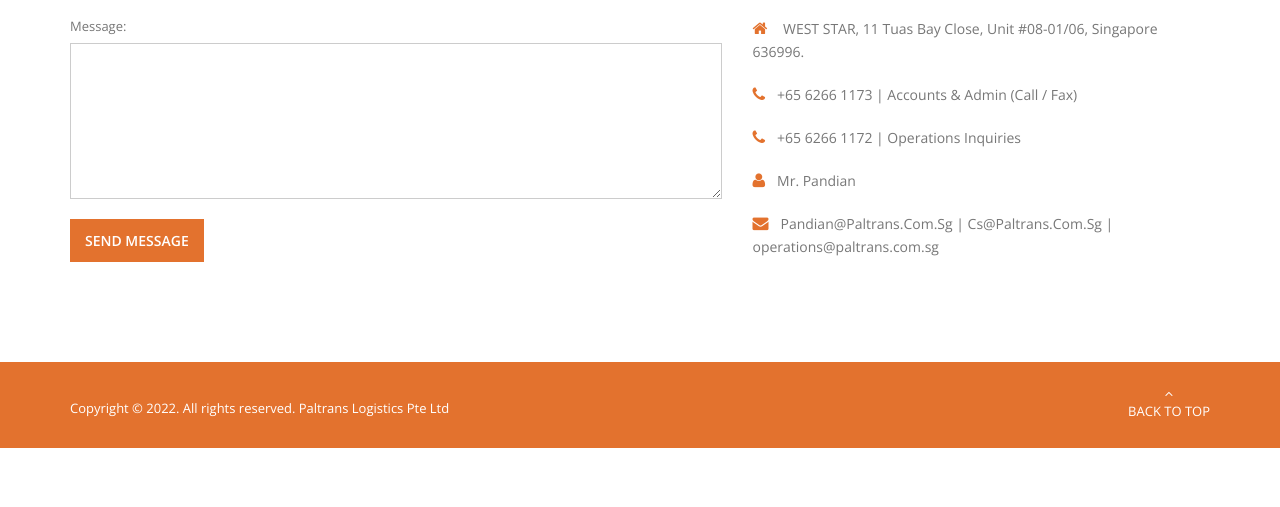
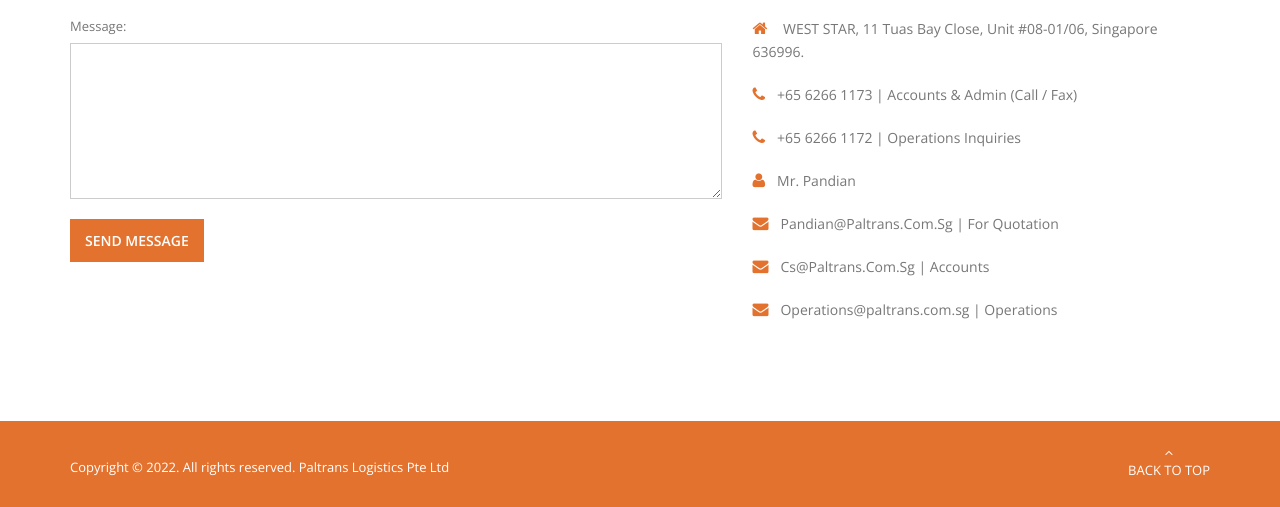
Before and after one commit to Vasanthan-/paltrans, a plain HTML site: page index.html in a window 1280 px wide. Shown: the part 4609-5116 px from the top of the page. Before the commit the page ends 5057 px from the top, so only its background shows below. Drawn offline with nearby package versions, Linux system fonts and the light colour scheme; a web font is replaced by a local one.

Commit message:
Add files via upload

```diff
--- a/index.html
+++ b/index.html
@@ -618,7 +618,9 @@
                             <span><i class="fa fa-phone"></i>+65 6266 1173 | Accounts & Admin (Call / Fax)</span>
                             <span><i class="fa fa-phone"></i>+65 6266 1172 | Operations Inquiries</span>
                             <span><i class="fa fa-user"></i>Mr. Pandian</span>
-                            <span><i class="fa fa-envelope"></i>Pandian@Paltrans.Com.Sg | Cs@Paltrans.Com.Sg | operations@paltrans.com.sg</span>
+                            <span><i class="fa fa-envelope"></i>Pandian@Paltrans.Com.Sg | For Quotation</span>
+                            <span><i class="fa fa-envelope"></i>Cs@Paltrans.Com.Sg | Accounts</span>
+                            <span><i class="fa fa-envelope"></i>Operations@paltrans.com.sg | Operations</span>
                         </div>
                     </div> <!-- /.col-md-3 -->
                 </div> <!-- /.row -->
```
